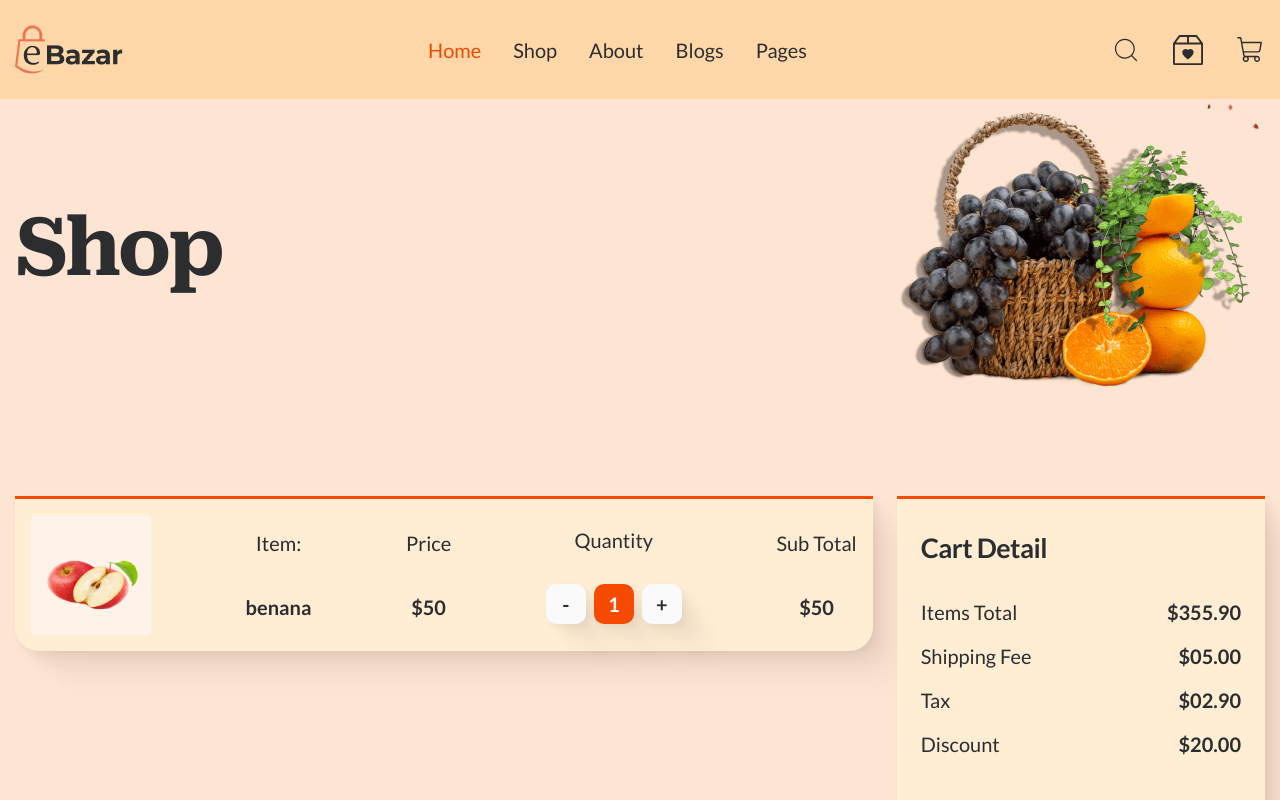
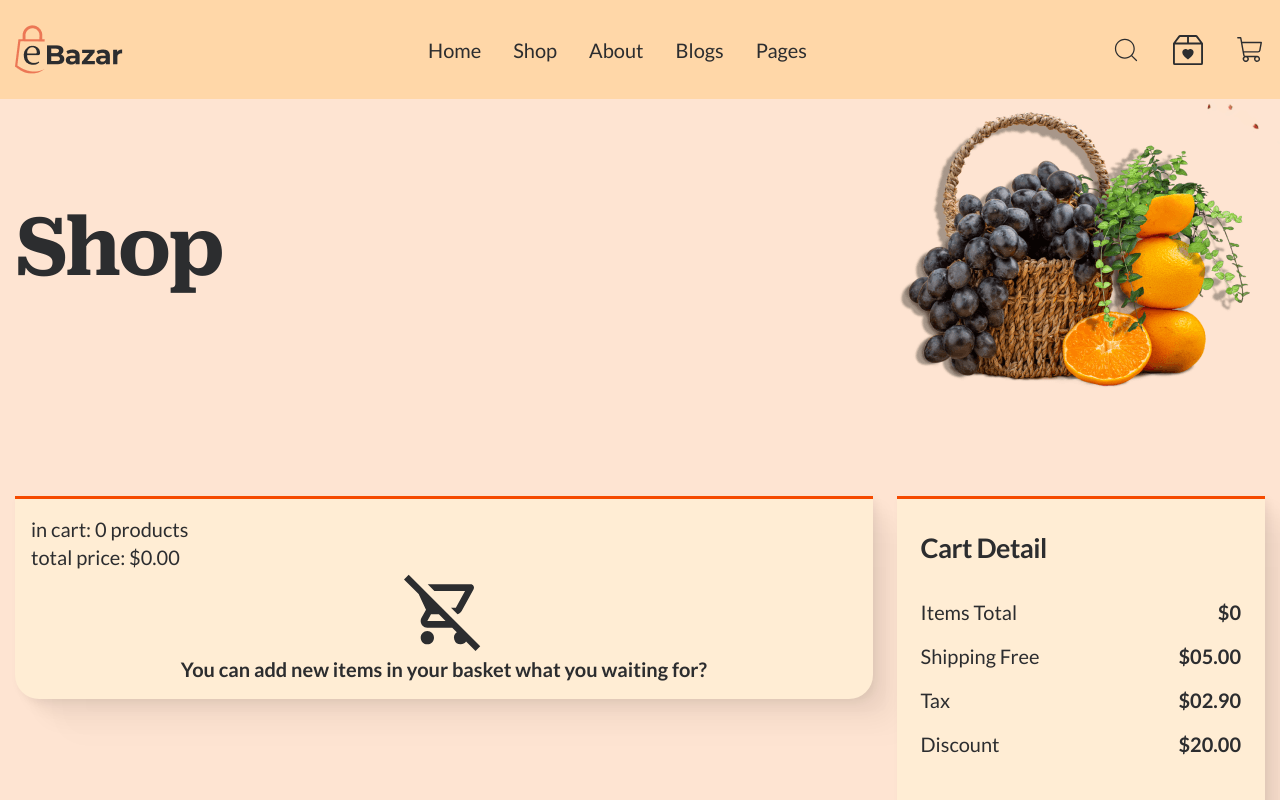
Before and after one commit to hossein1075/e-Bazar, a React (Vite) app: page /shop in a window 1280 px wide. Shown: the top 800 px of the page. Built offline with nearby package versions, Linux system fonts and the light colour scheme.

Commit message:
add logic shoping cart

```diff
--- a/src/components/Shop/ShoppingCart/ShoppingCart.jsx
+++ b/src/components/Shop/ShoppingCart/ShoppingCart.jsx
@@ -1,25 +1,49 @@
-import React from 'react'
+import React, { useContext } from 'react'
 import BtnOrigin from '../../main/componentsMain/BtnOrigin/BtnOrigin'
 import InfoBtnOrigin from '../../main/componentsMain/BtnOrigin/InfoBtnOrigin'
 import ItemProduct from '../../main/componentsMain/Shop/ItemProduct/ItemProduct'
 import CartDetail from '../../main/componentsMain/Shop/CartDetail/CartDetail'
+import { ProductsContext } from '../../../Contexts/ProductsContext'
+import { MdOutlineRemoveShoppingCart } from "react-icons/md";
+
 
 function ShoppingCart() {
+    const contextData = useContext(ProductsContext)
     return (
         <>
             <section className='text-xl mt-16 md:mt-24'>
                 <div className="container">
                     <div className='lg:flex gap-6 items-start'>
-                        <div className='flex lg:basis-[70%] mx-auto max-w-[500px] md:max-w-none flex-col sm:flex-row items-center justify-between border-t-3 border-solid border-orange-600 bg-orange-100 rounded-b-3xl shadow-sub mb-8 p-4'>
-                           <ItemProduct/>
-                       </div>
+                        <div className='flex flex-col flex-wrap lg:basis-[70%] mx-auto w-full'>
+                            {contextData.cart.length === 0 ? (
+                               <>
+
+                               <div className='border-t-3 border-solid border-orange-600 bg-orange-100 rounded-b-3xl shadow-sub mb-8 p-4'>
+                                 <div>
+                                <h5 className='mb-.5'>in cart: 0 products</h5>
+                                <h5>total price: $0.00</h5>
+                               </div>
+                               <div className='flex justify-center mb-1'>
+                                <MdOutlineRemoveShoppingCart size={80}/>
+                               </div>
+                               <p className='text-center font-bold font-Lato-Bold'> You can add new items in your basket what you waiting for?</p>
+                               </div>
+                               </>
+
+                            ) : (
+                                contextData.cart.map(item => (
+                                    <ItemProduct key={item.id} item={item} />
+                                ))
+                            )}
+
+                        </div>
                         <div className='lg:basis-[30%] mx-auto max-w-[500px] lg:max-w-none border-t-3 border-solid border-orange-600 bg-orange-100 rounded-b-3xl shadow-sub py-8 px-6'>
-                        <CartDetail/>
+                            <CartDetail />
                         </div>
                     </div>
-                  <div className='flex justify-center lg:justify-start'>
-                     <BtnOrigin text={InfoBtnOrigin[8].info} className='mt-5 lg:mt-0'/>
-                </div>
+                    <div className='flex justify-center lg:justify-start'>
+                        <BtnOrigin text={InfoBtnOrigin[8].info} className='mt-5 lg:mt-0' to={'/'}/>
+                    </div>
                 </div>
             </section>
         </>
--- a/src/components/header/navDesktop/NavDesktop.jsx
+++ b/src/components/header/navDesktop/NavDesktop.jsx
@@ -3,7 +3,7 @@ import { CiSearch } from "react-icons/ci";
 import { BsBox2Heart } from "react-icons/bs";
 import { PiShoppingCartLight } from "react-icons/pi";
 import { ProductsContext } from '../../../Contexts/ProductsContext';
-import { Link } from 'react-router-dom';
+import { Link, NavLink } from 'react-router-dom';
 function NavDesktop() {
 
     const contextData = useContext(ProductsContext)
@@ -17,55 +17,55 @@ function NavDesktop() {
                         </a>
 
                         <ul className='flexCenter gap-8'>
-                            <li className='text-orange-600 transition-original'>
-                                <Link to="/" className='text-xl hover:text-orange-600 transition-original'>
+                            <li>
+                                <NavLink to="/" className='text-xl hover:text-orange-600 transition-original'>
                                     Home
-                                </Link>
+                                </NavLink>
                             </li>
                             <li>
-                                <Link to="/shop" className='text-xl hover:text-orange-600 transition-original'>
+                                <NavLink to="/shop" className='text-xl hover:text-orange-600 transition-original'>
                                     Shop
-                                </Link>
+                                </NavLink>
                             </li>
                             <li>
-                                <Link to="#" className='text-xl hover:text-orange-600 transition-original'>
+                                <NavLink to="#" className='text-xl hover:text-orange-600 transition-original'>
                                     About
-                                </Link>
+                                </NavLink>
                             </li>
                             <li className='relative group'>
-                                <Link to="#" className='text-xl hover:text-orange-600 transition-original'>
+                                <NavLink to="#" className='text-xl hover:text-orange-600 transition-original'>
                                     Blogs
-                                </Link>
+                                </NavLink>
 
                                 {/* subMenu */}
 
                                <div className='absolute top-[105%] hidden group-hover:block bg-orange-50 border-t-3 border-solid border-orange-600 rounded-t-none rounded-b-[25px] py-3.75 px-6 z-40 w-60 shadow-sub'>
                                  <ul className='*:py-2'>
                                     <li>
-                                        <Link to="#" className='text-xl block hover:text-orange-600 transition-original'>Blog Listing</Link>
+                                        <NavLink to="#" className='text-xl block hover:text-orange-600 transition-original'>Blog Listing</NavLink>
                                     </li>
                                     <li>
-                                        <Link to="#" className='text-xl block hover:text-orange-600 transition-original'>Blog Detail</Link>
+                                        <NavLink to="#" className='text-xl block hover:text-orange-600 transition-original'>Blog Detail</NavLink>
                                     </li>
                                 </ul>
                                </div>
                             </li>
                             <li className='relative group'>
-                                <Link to="#" className='text-xl hover:text-orange-600 transition-original'>
+                                <NavLink to="#" className='text-xl hover:text-orange-600 transition-original'>
                                     Pages
-                                </Link>
+                                </NavLink>
                                   {/* subMenu */}
 
                               <div className='absolute top-[105%] hidden group-hover:block bg-orange-50 border-t-3 border-solid border-orange-600 rounded-t-none rounded-b-[25px] py-3.75 px-6 z-40 w-60 shadow-sub'>
                                   <ul className='*:py-2'>
                                     <li>
-                                        <Link to="#" className='text-xl block hover:text-orange-600 transition-original'>Product Detail</Link>
+                                        <NavLink to="#" className='text-xl block hover:text-orange-600 transition-original'>Product Detail</NavLink>
                                     </li>
                                     <li>
-                                        <Link to="#" className='text-xl block hover:text-orange-600 transition-original'>Cart</Link>
+                                        <NavLink to="#" className='text-xl block hover:text-orange-600 transition-original'>Cart</NavLink>
                                     </li>
                                     <li>
-                                        <Link to="#" className='text-xl block hover:text-orange-600 transition-original'>Checkout</Link>
+                                        <NavLink to="#" className='text-xl block hover:text-orange-600 transition-original'>Checkout</NavLink>
                                     </li>
                                 </ul>
                               </div>
@@ -73,15 +73,15 @@ function NavDesktop() {
                         </ul>
 
                         <div className='flex items-center justify-between gap-8'>
-                            <Link to='#' className='inline-block *:size-7.5'>
+                            <NavLink to='#' className='inline-block *:size-7.5'>
                                 <CiSearch />
-                            </Link>
-                            <Link to='#' className='inline-block *:size-7.5'>
+                            </NavLink>
+                            <NavLink to='#' className='inline-block *:size-7.5'>
                                 <BsBox2Heart />
-                            </Link>
-                            <Link to='#' className='inline-block *:size-7.5' onClick={()=> {contextData.setIsShowSide(true)}}>
+                            </NavLink>
+                            <NavLink to='#' className='inline-block *:size-7.5' onClick={()=> {contextData.setIsShowSide(true)}}>
                                 <PiShoppingCartLight />
-                            </Link>
+                            </NavLink>
                         </div>
                     </div>
                 </div>
--- a/src/components/main/componentsMain/Shop/CartDetail/CartDetail.jsx
+++ b/src/components/main/componentsMain/Shop/CartDetail/CartDetail.jsx
@@ -1,18 +1,32 @@
-import React from 'react'
+import React, { useContext, useMemo } from 'react'
 import BtnOrigin from '../../BtnOrigin/BtnOrigin'
 import InfoBtnOrigin from '../../BtnOrigin/InfoBtnOrigin'
+import { ProductsContext } from '../../../../../Contexts/ProductsContext'
 
 function CartDetail() {
+
+    const contextData = useContext(ProductsContext)
+
+    const totalPrice = useMemo(() => {
+        return contextData.cart.reduce((prev, next) => prev + next.price * next.count, 0)
+    }, [contextData.cart])
+
+    const grandTotal = totalPrice
+
+    const ShippingFree = contextData.cart.length > 0 ? 5 : 0
+    const Tax = contextData.cart.length > 0 ? 2.90 : 0
+     const Discount = contextData.cart.length > 0 ? 20 : 0
+    const grandTotalFinal = (totalPrice + Tax + ShippingFree - Discount)
     return (
         <>
             <div className=''>
                 <h4 className='mb-8 font-Lato-Bold font-bold text-27px leading-[130%] tracking-tightest3'>Cart Detail</h4>
                 <div className='flex justify-between mb-4'>
                     <span className='text-xl leading-[140%]'>Items Total</span>
-                    <span className='font-Lato-Bold font-bold text-xl leading-[140%]'>$355.90</span>
+                    <span className='font-Lato-Bold font-bold text-xl leading-[140%]'>${grandTotal}</span>
                 </div>
                 <div className='flex justify-between mb-4'>
-                    <span className='text-xl leading-[140%]'>Shipping Fee</span>
+                    <span className='text-xl leading-[140%]'>Shipping Free</span>
                     <span className='font-Lato-Bold font-bold text-xl leading-[140%]'>$05.00</span>
                 </div>
                 <div className='flex justify-between mb-4'>
@@ -26,9 +40,9 @@ function CartDetail() {
 
                 <div className='flex justify-between pt-8 mb-8 border-t-3 border-solid border-orange-600'>
                     <span className='text-xl leading-[140%]'>Grand Total</span>
-                    <span className='font-Lato-Bold font-bold text-xl leading-[140%]'>$355.90</span>
+                    <span className='font-Lato-Bold font-bold text-xl leading-[140%]'>{grandTotalFinal}</span>
                 </div>
-                <BtnOrigin text={InfoBtnOrigin[7].info} className='w-full'/>
+                <BtnOrigin text={InfoBtnOrigin[7].info} className='w-full' onClick={() => contextData.setCart([])}/>
             </div>
         </>
     )
--- a/src/components/main/componentsMain/Shop/ItemProduct/ItemProduct.jsx
+++ b/src/components/main/componentsMain/Shop/ItemProduct/ItemProduct.jsx
@@ -1,38 +1,39 @@
-import React from 'react'
+import React, { useContext } from 'react'
+import { ProductsContext } from '../../../../../Contexts/ProductsContext'
 
-function ItemProduct() {
+function ItemProduct({ item }) {
+    const contextData = useContext(ProductsContext)
     return (
         <>
+            <div className='flex w-full mx-auto max-w-[500px] md:max-w-none flex-col md:flex-row items-center justify-between border-t-3 border-solid border-orange-600 bg-orange-100 rounded-b-3xl shadow-sub mb-8 p-4'>
             <div>
-                <img src="/images/Products/p-1.png" className='size-30 rounded-sm' alt="product" />
+                <img src={item.img} className='size-30 rounded-sm' alt="product" />
             </div>
-            <div className='flex flex-row sm:flex-col justify-around gap-2 items-center sm:h-[120px] mb-2.5 sm:mb-0 mt-5 sm:mt-0'>
+            <div className='flex flex-row md:flex-col justify-around gap-2 items-center md:h-[120px] mb-2.5 md:mb-0 mt-5 md:mt-0'>
                 <h5>Item:</h5>
-                <span className='font-bold font-Lato-Bold'>benana</span>
+                <span className='font-bold font-Lato-Bold'>{item.title}</span>
             </div>
-            <div className='flex flex-row w-full sm:w-auto sm:flex-col justify-between sm:justify-around gap-2 items-center sm:h-[120px] mb-2.5 sm:mb-0'>
+            <div className='flex flex-row w-full md:w-auto md:flex-col justify-between md:justify-around gap-2 items-center md:h-[120px] mb-2.5 md:mb-0'>
                 <h5>Price</h5>
-                <span className='font-bold font-Lato-Bold'>$50</span>
+                <span className='font-bold font-Lato-Bold'>${item.price}</span>
             </div>
-            <div className='flex flex-row w-full flex-wrap sm:w-auto sm:flex-col justify-between sm:justify-around gap-2 items-center sm:h-[120px] mb-2.5 sm:mb-0'>
+            <div className='flex flex-row w-full flex-wrap md:w-auto md:flex-col justify-between md:justify-around gap-2 items-center md:h-[120px] mb-2.5 md:mb-0'>
                 <h5>Quantity</h5>
                 <div>
 
                     <ul className='flex *:rounded-10px *:size-10 gap-2 font-bold font-Lato-Bold'>
                         <li className='bg-zinc-50 flexCenter shadow-sub text-xl'>
-                            <button>
+                            <button className='w-full' onClick={() => contextData.decreaseCount(item.id)}>
                                 -
                             </button>
                         </li>
 
                         <li className='bg-orange-600 flexCenter shadow-sub text-xl text-zinc-50'>
-                            <button>
-                                1
-                            </button>
+                               {item.count}
                         </li>
 
                         <li className='bg-zinc-50 flexCenter shadow-sub text-xl'>
-                            <button>
+                            <button className='w-full' onClick={() => contextData.increaseCount(item.id)}>
                                 +
                             </button>
                         </li>
@@ -40,10 +41,11 @@ function ItemProduct() {
 
                 </div>
             </div>
-            <div className='flex flex-row w-full sm:w-auto sm:flex-col justify-between sm:justify-around gap-2 items-center sm:h-[120px] mb-2.5 sm:mb-0'>
+            <div className='flex flex-row w-full md:w-auto md:flex-col justify-between md:justify-around gap-2 items-center md:h-[120px] mb-2.5 md:mb-0'>
                 <h5>Sub Total</h5>
-                <span className='font-bold font-Lato-Bold'>$50</span>
+                <span className='font-bold font-Lato-Bold'>${item.price * item.count}</span>
             </div>
+        </div >
         </>
     )
 }
--- a/src/components/sideBar/SideBar.jsx
+++ b/src/components/sideBar/SideBar.jsx
@@ -29,7 +29,7 @@ function SideBar() {
                             </div>
                             <div className='flex flex-col items-start'>
                                 <h5 className='font-bold font-Lato-Bold text-zinc-900 mb-2'>{item.title}</h5>
-                                <h6 className='font-bold font-Lato-Bold text-zinc-900 mb-4'>{item.count} x ${item.price}</h6>
+                                <h6 className='font-bold font-Lato-Bold text-zinc-900 mb-4'>{item.count} x ${item.price * item.count}</h6>
                                 <button className='text-orange-600 font-medium'>
                                     <a href="#" onClick={() => contextData.removeCart(item.id)}>REMOVE</a>
                                 </button>
```
Also changed, not shown: src/App.jsx (+18 -1 lines).
